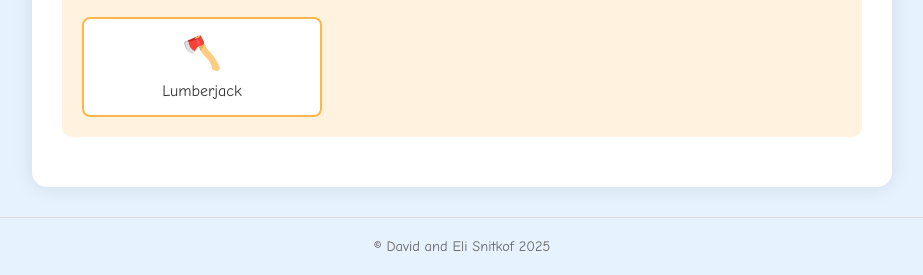
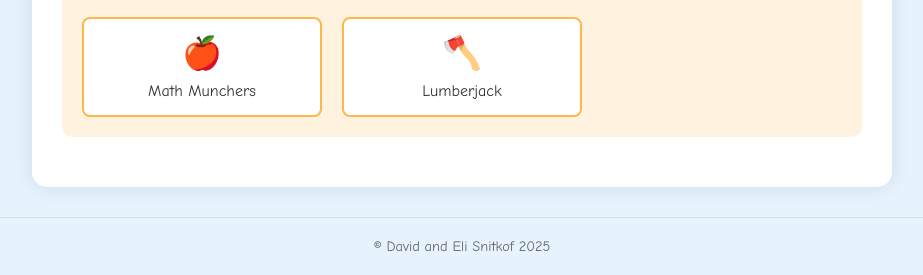
Before and after one commit to davesnitty/NumberLines2, a plain HTML site: page index.html in a window 1280 px wide. Shown: the part 777-1052 px from the top of the page, without its empty margins (178-1101 px from the left). Drawn offline with Linux system fonts and the light colour scheme.

Commit message:
add math munchers to home

```diff
--- a/index.html
+++ b/index.html
@@ -135,6 +135,10 @@
                     <div class="emoji">🥕</div>
                     Binary Carrots
                 </a>
+                <a href="MathMunchers/index.html" class="app-link game-link">
+                    <div class="emoji">🍎</div>
+                    Math Munchers
+                </a>
                 <a href="Lumberjack/index.html" class="app-link game-link">
                     <div class="emoji">🪓</div>
                     Lumberjack
```
